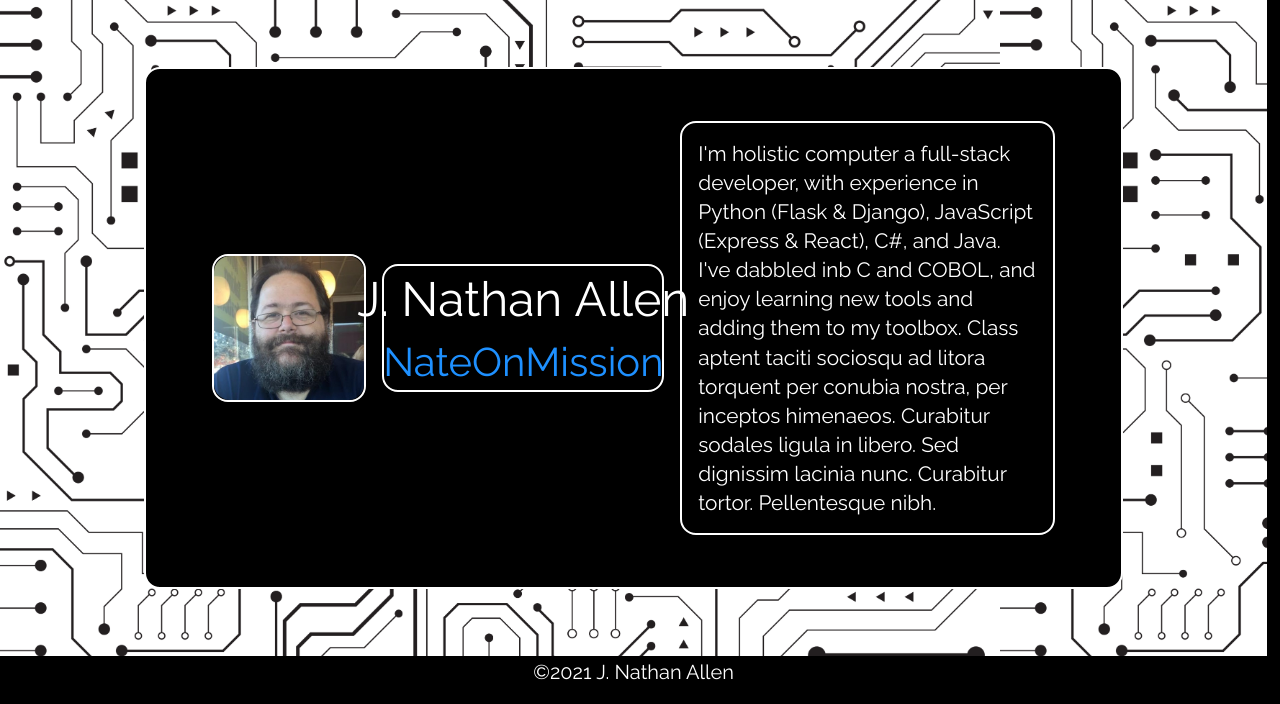
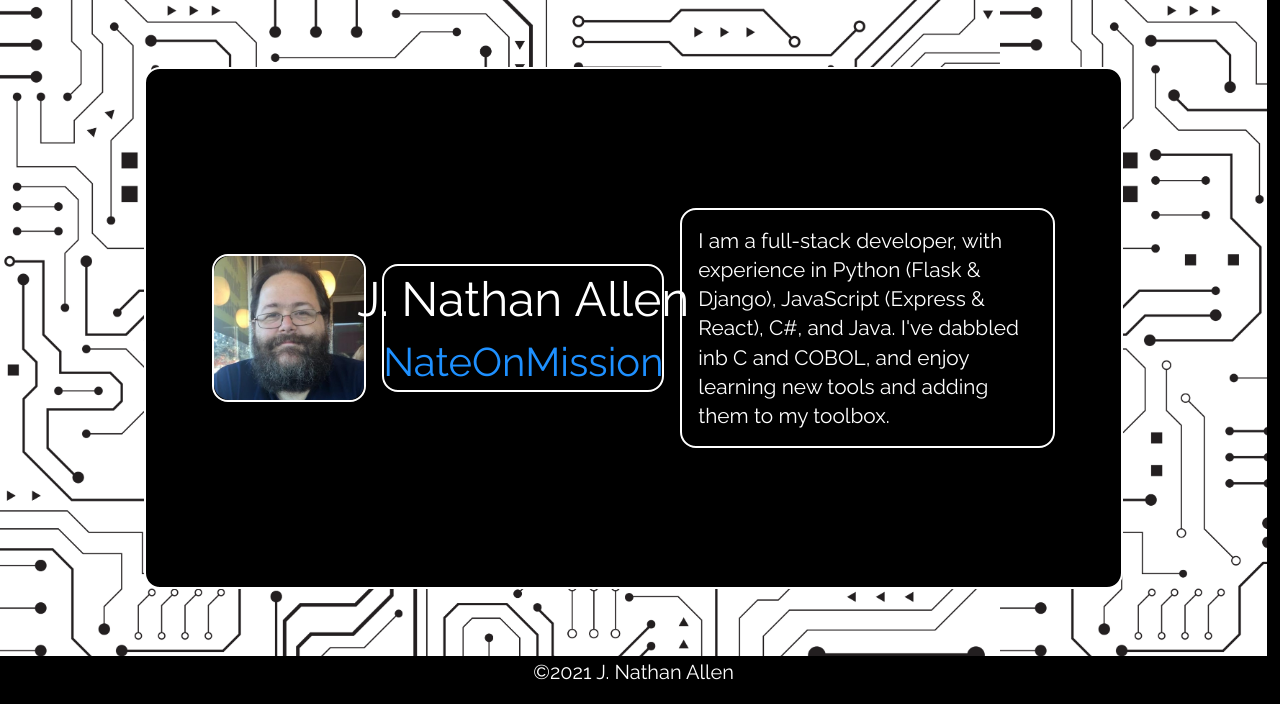
Before and after one commit to nateonmission/homepage, a Node server app: page / in a window 1280 px wide. Shown: the part 96-800 px from the top of the page. Run offline with Node 20, Linux system fonts and the light colour scheme.

Commit message:
about me2

```diff
--- a/views/about.pug
+++ b/views/about.pug
@@ -10,8 +10,5 @@ block content
                 h2 NateOnMission
         #about.card
             p
-                | I'm holistic computer  a full-stack developer, with experience in Python (Flask &amp; Django), JavaScript (Express &amp; React), C#, and Java.
-                | I've dabbled inb C and COBOL, and enjoy learning new tools and adding them to my toolbox.
-                | Class aptent taciti sociosqu ad litora torquent
-                | per conubia nostra, per inceptos himenaeos. Curabitur sodales ligula in libero.
-                | Sed dignissim lacinia nunc. Curabitur tortor. Pellentesque nibh.
+              | I am a full-stack developer, with experience in Python (Flask &amp; Django), JavaScript (Express &amp; React), C#, and Java.
+              | I've dabbled inb C and COBOL, and enjoy learning new tools and adding them to my toolbox.
```
